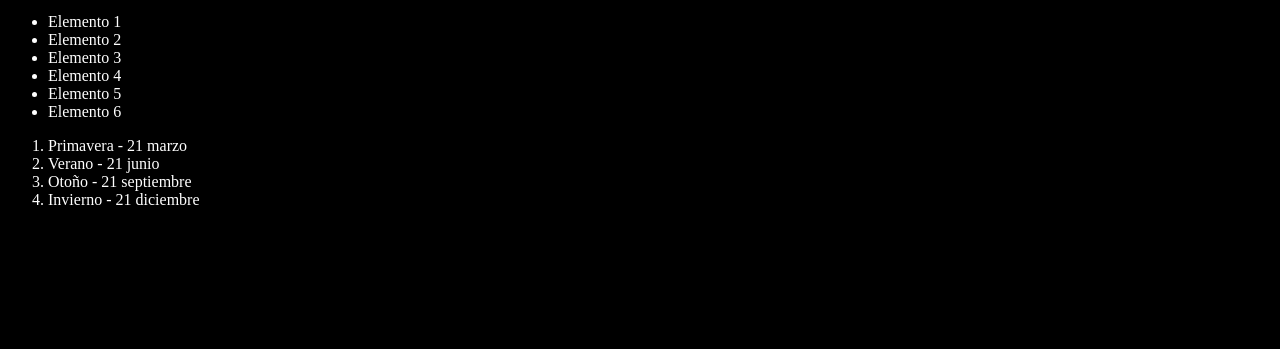
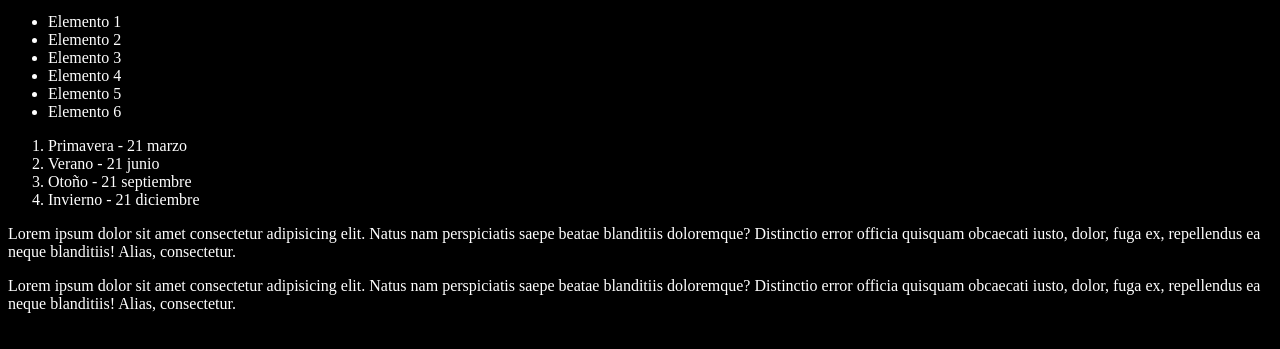
Before and after one commit to FranciscoG99/curso-git, a plain HTML site: page index.html in a window 1280 px wide. Shown: the part 101-450 px from the top of the page. Drawn offline with Linux system fonts and the light colour scheme.

Commit message:
Agregando dos parrafos

```diff
--- a/index.html
+++ b/index.html
@@ -27,6 +27,12 @@
         <li>Otoño - 21 septiembre</li>
         <li>Invierno - 21 diciembre</li>
     </ol>
+    <p>
+        Lorem ipsum dolor sit amet consectetur adipisicing elit. Natus nam perspiciatis saepe beatae blanditiis doloremque? Distinctio error officia quisquam obcaecati iusto, dolor, fuga ex, repellendus ea neque blanditiis! Alias, consectetur.
+    </p>
+    <p>
+        Lorem ipsum dolor sit amet consectetur adipisicing elit. Natus nam perspiciatis saepe beatae blanditiis doloremque? Distinctio error officia quisquam obcaecati iusto, dolor, fuga ex, repellendus ea neque blanditiis! Alias, consectetur.
+    </p>
     <script src="index.js"></script>
 </body>
 </html>
```
